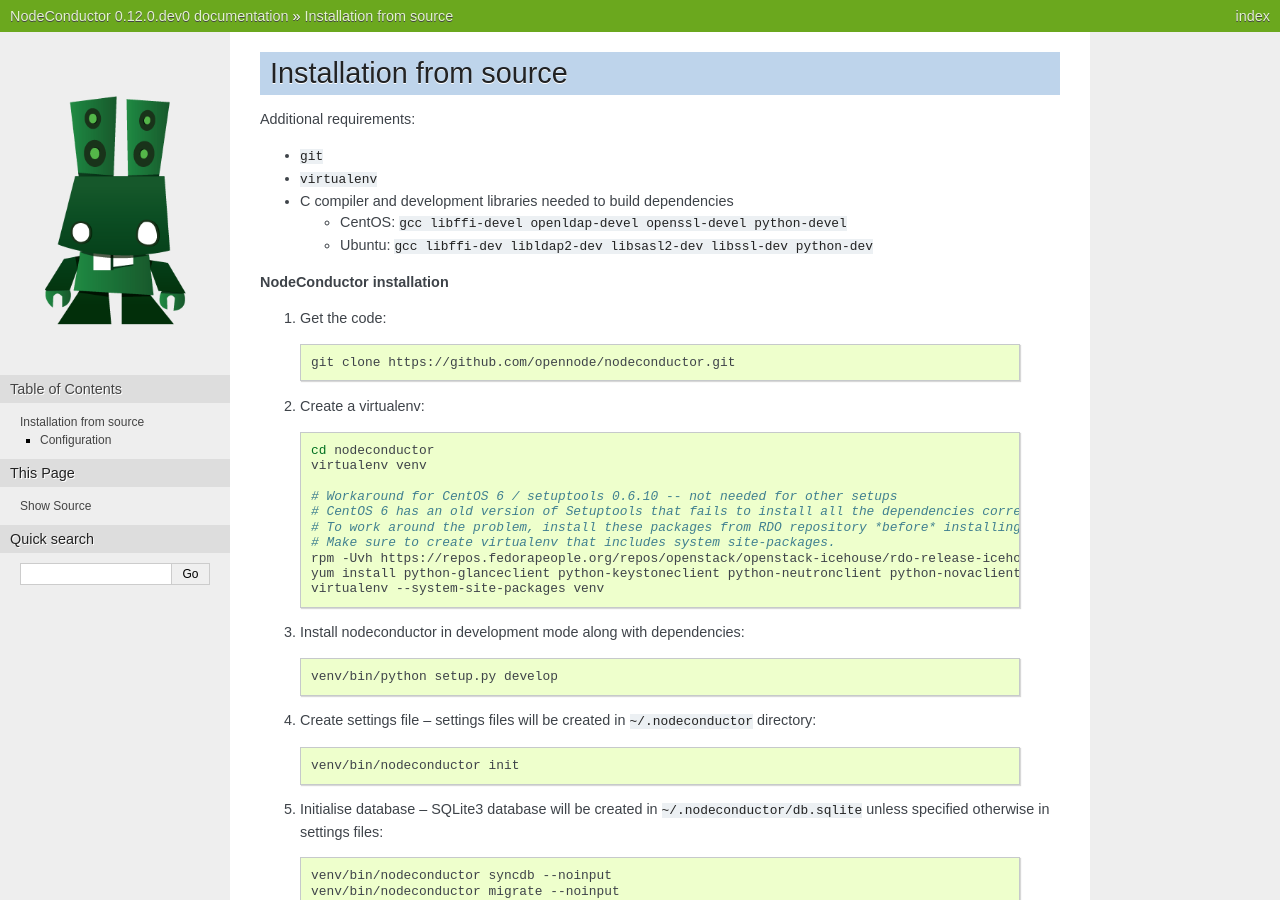
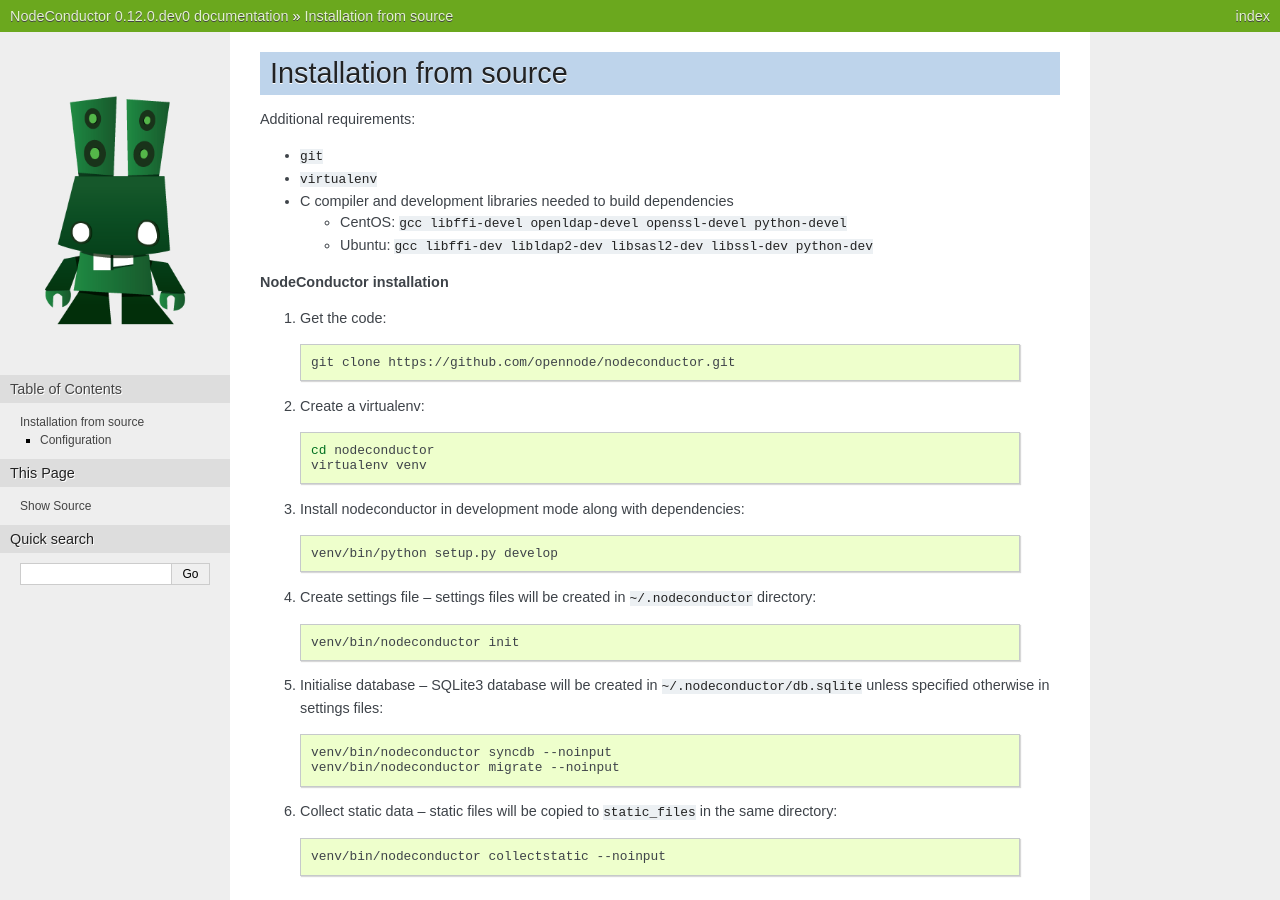
Before and after one commit to opennode/waldur-core, a Sphinx documentation site: the page built from docs/guide/install-from-src.rst, in a window 1280 px wide and 900 px high. Built offline with Sphinx 7.4.7, drawn with Linux system fonts in a browser that asks for light colours.

Commit message:
Updated bootstrap script for CentOS 7

```diff
--- a/README.rst
+++ b/README.rst
@@ -4,7 +4,7 @@
 Requirements
 ------------
 
-* Python 2.6+ (Python 3 is not supported)
+* Python 2.7+ (Python 3 is not supported)
 
 Development Environment Setup
 -----------------------------
--- a/docs/guide/install-from-rpm.rst
+++ b/docs/guide/install-from-rpm.rst
@@ -1,9 +1,9 @@
 Installation from RPM repository
 --------------------------------
 
-To install NodeConductor standalone on RHEL6-compatible operating systems (CentOS 6, Scientific Linux 6):
+To install NodeConductor standalone on RHEL7-compatible operating systems (CentOS 7, Scientific Linux 7):
 
-.. literalinclude:: bootstrap.sh
+.. literalinclude:: bootstrap-centos7.sh
    :language: bash
 
 All done. NodeConductor API should be available at http://myserver/api/ (port 80).
--- a/docs/guide/install-from-src.rst
+++ b/docs/guide/install-from-src.rst
@@ -24,14 +24,6 @@
 
     cd nodeconductor
     virtualenv venv
-
-    # Workaround for CentOS 6 / setuptools 0.6.10 -- not needed for other setups
-    # CentOS 6 has an old version of Setuptools that fails to install all the dependencies correctly.
-    # To work around the problem, install these packages from RDO repository *before* installing NodeConductor.
-    # Make sure to create virtualenv that includes system site-packages.
-    rpm -Uvh https://repos.fedorapeople.org/repos/openstack/openstack-icehouse/rdo-release-icehouse-4.noarch.rpm
-    yum install python-glanceclient python-keystoneclient python-neutronclient python-novaclient
-    virtualenv --system-site-packages venv
 
 3. Install nodeconductor in development mode along with dependencies:
 
```
Also changed, not shown: 3 other files.
